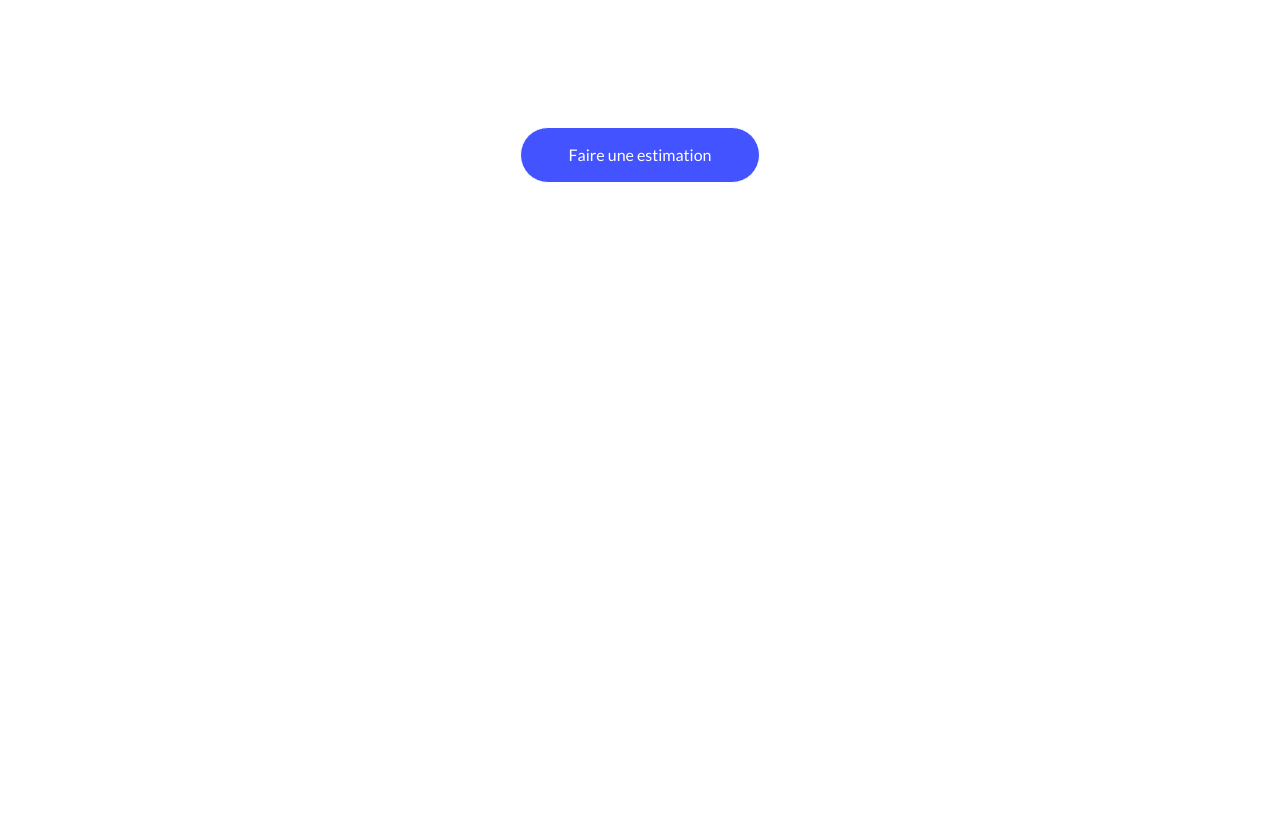
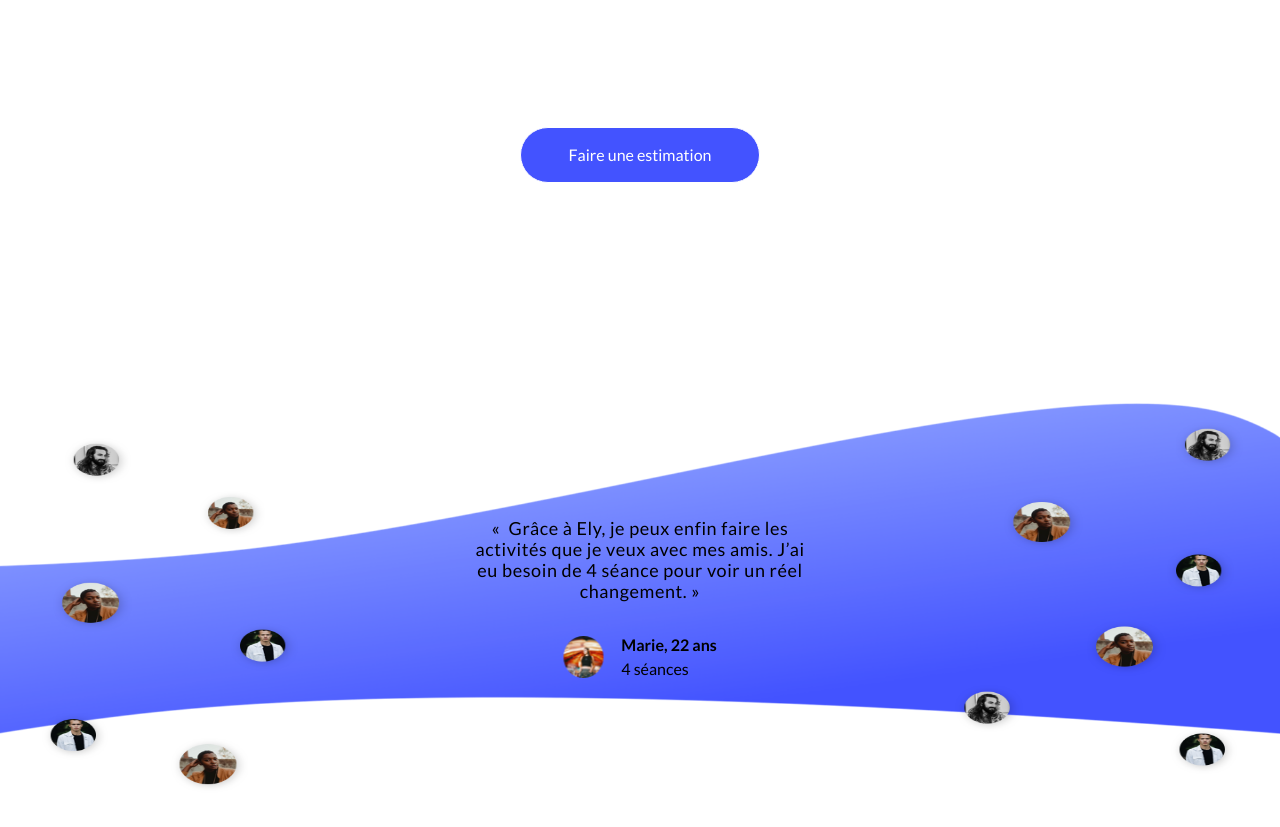
Before and after one commit to LeaCharrier/evolve-landing, a website: page src/index.html in a window 1280 px wide. Shown: the part 2522-3349 px from the top of the page. Before the commit the page ends 2705 px from the top, so only its background shows below. Drawn offline with nearby package versions, Linux system fonts and the light colour scheme; files that its build step writes are made by us from their sources.

Commit message:
temoignages \\ css

```diff
--- a/src/index.html
+++ b/src/index.html
@@ -72,6 +72,19 @@
         </div>
       </section>
 
+      <section class="temoignages">
+        <div class="temoignage">
+          <p class="description">«  Grâce à Ely, je peux enfin faire les activités que je veux avec mes amis. J’ai eu besoin de 4 séance pour voir un réel changement. » </p>
+          <div class="personne">
+            <img src="images/photo.png">
+            <div class="infos">
+              <p class="name">Marie, 22 ans</p>
+              <p>4 séances</p>
+            </div>
+          </div>
+        </div>
+      </section>
+
 
     </main>
 
--- a/src/styles/main.scss
+++ b/src/styles/main.scss
@@ -13,3 +13,4 @@
 // PARTIALS
 @import 'partial/concept';
 @import 'partial/programme';
+@import 'partial/temoignages';
--- /dev/null
+++ b/src/styles/partial/_temoignages.scss
@@ -0,0 +1,49 @@
+.temoignages {
+  position: relative;
+  width: 100%;
+  height: 535px;
+  background-image: url('../images/bg-imgs.png');
+  background-repeat: no-repeat;
+  margin-top: 220px;
+  margin-bottom: 280px;
+  background-size: 100% 100%;
+
+  @include maxWidth($breakPointMaxDesktop) {
+    height: 390px;
+  }
+
+  @include maxWidth($breakPointTablet) {
+    background-image: url('../images/bg-mobile.png');
+  }
+
+  .temoignage {
+    position: absolute;
+    max-width: 335px;
+    left: 50%;
+    top: 50%;
+    transform: translate(-50%, -50%);
+
+    .description {
+      margin-bottom: 34px;
+      font-size: 18px;
+      letter-spacing: 0.6px;
+      text-align: center;
+    }
+
+    .personne {
+      display: flex;
+      justify-content: center;
+
+      .infos {
+
+        margin-left: 18px;
+
+        .name {
+          font-weight: 700;
+          margin-bottom: 6px;
+        }
+      }
+
+    }
+  }
+}
```
Also changed, not shown: dist/images/bg-imgs.png (added), dist/images/bg-mobile.png (added), dist/images/photo.png (added), dist/index.html, dist/styles/main.css, src/images/bg-imgs.png (added), src/images/bg-mobile.png (added), src/images/photo.png (added), 1 other file.
